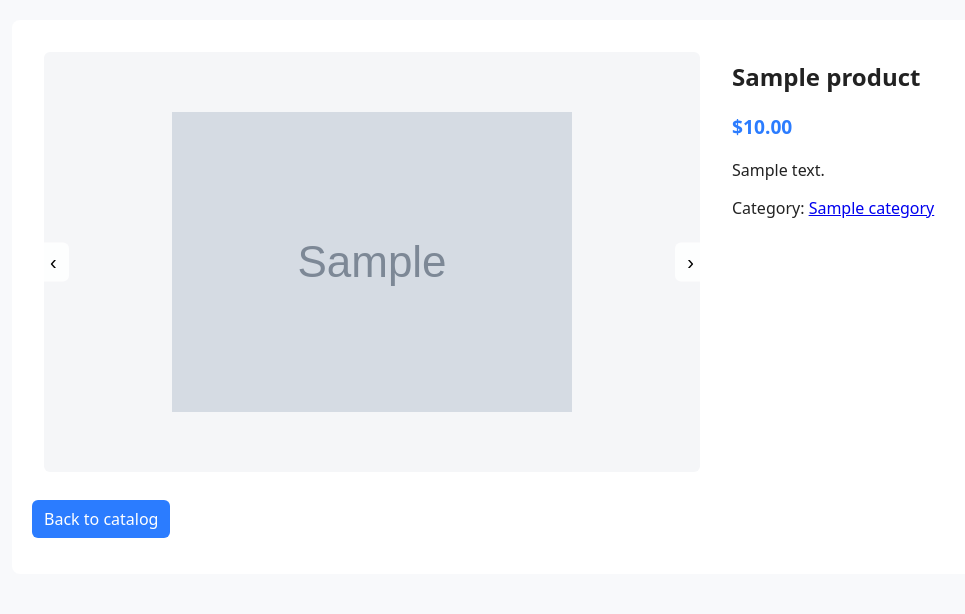
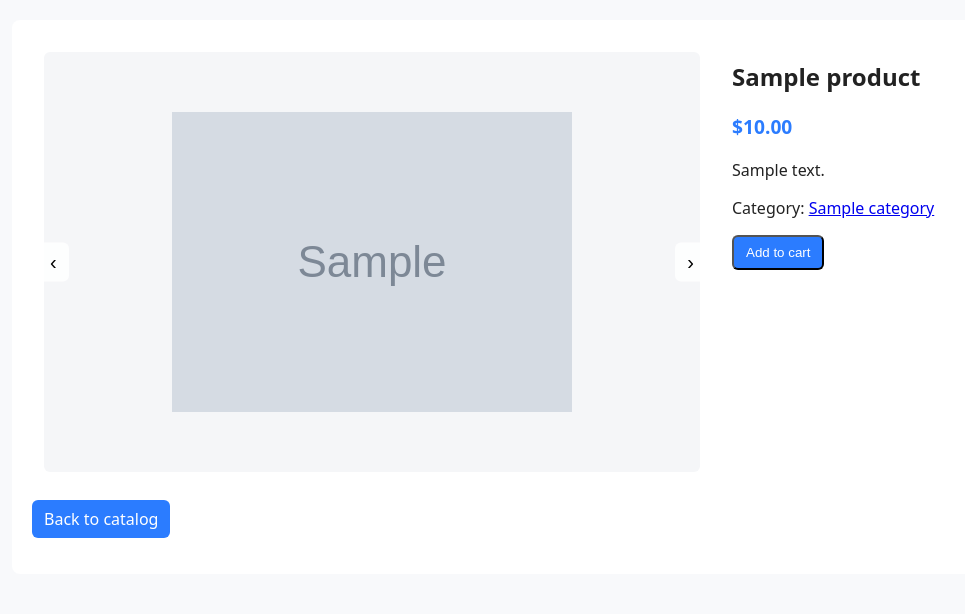
Before and after one commit to AvensTach/online-store-ci-cd, a Django app: a page that uses templates/shop/product_detail.html in a window 1280 px wide. Shown: the part 63-677 px from the top of the page, without its empty margins (78-1043 px from the left). Run offline with Django 5.2, Linux system fonts and the light colour scheme; tables that the repository leaves empty hold one stand-in row (values such as "Sample post"); grey boxes marked "Sample" are stand-in pictures.

Commit message:
add 'Add to cart' button to product detail template

```diff
--- a/templates/shop/product_detail.html
+++ b/templates/shop/product_detail.html
@@ -38,6 +38,11 @@
                     <a href="{% url 'shop:catalog_by_category' product.category.slug %}">{{ product.category.name }}</a>
                 </p>
 
+                <form action="{% url 'cart:add_to_cart' product.id %}" method="post">
+                    {% csrf_token %}
+                    <button type="submit" class="btn btn-primary">Add to cart</button>
+                </form>
+
                 {% if request.user.is_authenticated and request.user.is_admin_user %}
                     <div class="admin-actions">
                         <a class="btn btn-secondary" href="{% url 'shop:product_edit' product.slug %}">Edit</a>
```
